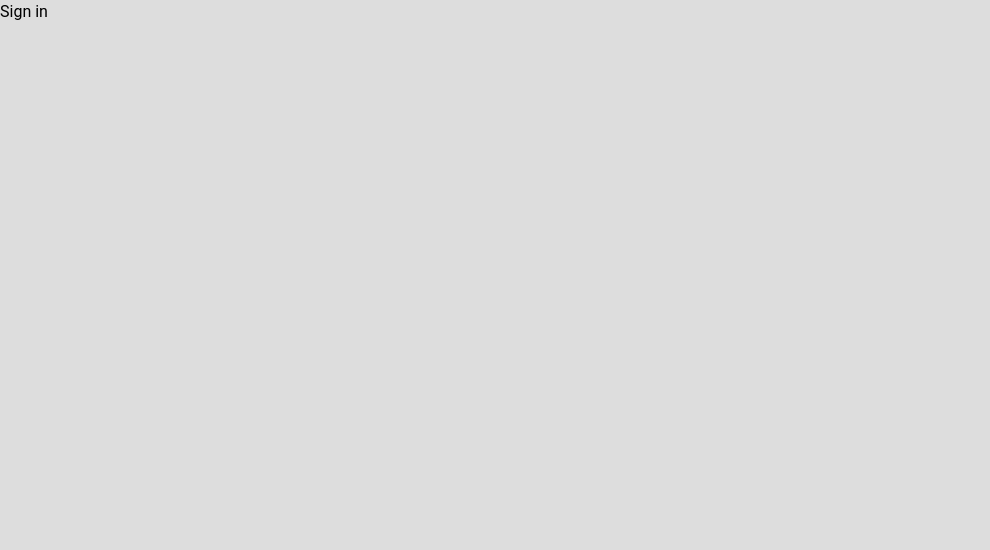
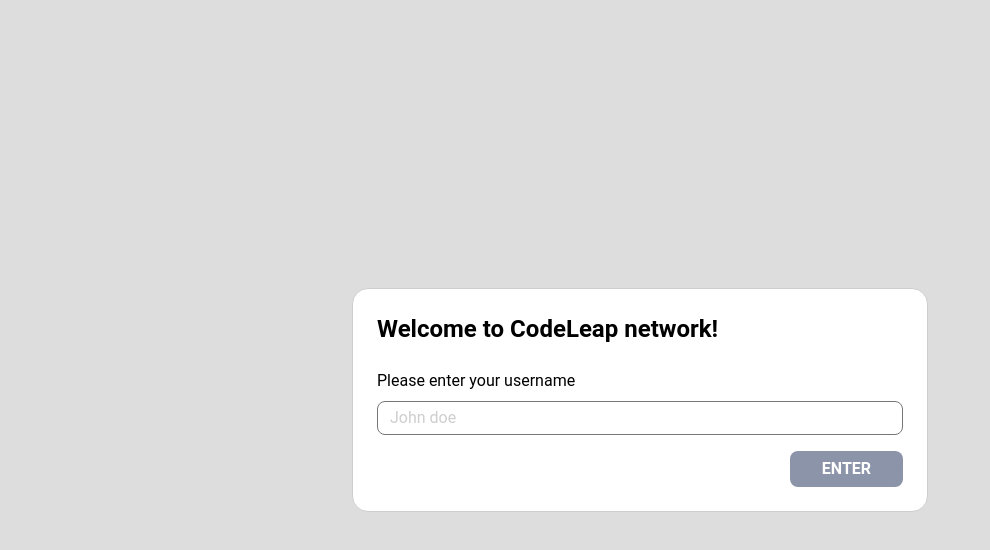
Before and after one commit to rodrigoaraujo7/codeleap-engineering-test, a React (Vite) app: page /sign-in in a window 1280 px wide. Shown: the top 550 px of the page, without its empty margins (0-990 px from the left). Built offline with nearby package versions, Linux system fonts and the light colour scheme.

Commit message:
feat: sign-in page styles & handles

```diff
--- a/src/App.tsx
+++ /dev/null
@@ -1,5 +0,0 @@
-function App() {
-  return <h1 className="text-5xl">Hello World!</h1>;
-}
-
-export default App;
--- a/src/global.css
+++ b/src/global.css
@@ -1,13 +1,17 @@
 @import "tailwindcss";
 
+@theme {
+  --color-gray-200: oklch(0.85 0 0);
+  --color-gray-700: oklch(0.57 0 0);
+  --color-light-blue: oklch(0.68 0.1335 267.94);
+}
+
 :root {
-  --bg-color: #DDDDDD
+  --bg-color: #DDDDDD;
 }
 
 * {
   box-sizing: border-box;
-  padding: 0;
-  margin: 0;
 
   font-family: "Roboto", sans-serif;
 }
--- a/src/main.tsx
+++ b/src/main.tsx
@@ -1,16 +1,16 @@
 import { StrictMode } from "react";
 import { createRoot } from "react-dom/client";
 import "./global.css";
-import App from "./App.tsx";
 import { BrowserRouter, Route, Routes } from "react-router";
+import { SignIn } from "./pages/SignIn";
 
 createRoot(document.getElementById("root")!).render(
   <StrictMode>
     <BrowserRouter>
       <Routes>
-        <Route index element={<App />}  />
+        <Route index element={<h1 className="text-5xl">Home page</h1>}  />
 
-        <Route path="sign-in" element={<h1>Sign in</h1>}  />
+        <Route path="sign-in" element={<SignIn />}  />
 
         <Route path="*" element={<h1>page not found</h1>}  />
       </Routes>
--- /dev/null
+++ b/src/pages/SignIn.tsx
@@ -0,0 +1,34 @@
+import { useState } from "react"
+import { useNavigate } from "react-router";
+
+export const SignIn = () => {
+  const [inputValue, setInputValue] = useState<string>("");
+
+  const navigate = useNavigate();
+
+  return (
+    <main className="h-screen flex justify-center items-center">
+      <div className="w-xl h-fit p-6 rounded-2xl border border-gray-200 bg-white flex flex-col">
+        <h1 className="text-2xl font-bold">Welcome to CodeLeap network!</h1>
+
+        <label className="w-full flex flex-col gap-2 mt-6 mb-4 text-base font-normal">
+          Please enter your username
+          <input
+            type="text"
+            placeholder="John doe"
+            className="px-3 py-1 border border-gray-700 rounded-lg outline-none placeholder-gray-200"
+            value={inputValue}
+            onChange={(e) => setInputValue(e.target.value)}
+          />
+        </label>
+
+        <button
+          className={`uppercase font-bold bg-light-blue text-white text-base w-fit px-8 py-1.5 rounded-lg self-end ${inputValue === "" ? "grayscale-75 cursor-not-allowed" : "cursor-pointer"}`}
+          onClick={() => navigate("/")}
+        >
+          Enter
+        </button>
+      </div>
+    </main>
+  )
+}
```
Also changed, not shown: src/routes.tsx (deleted).
